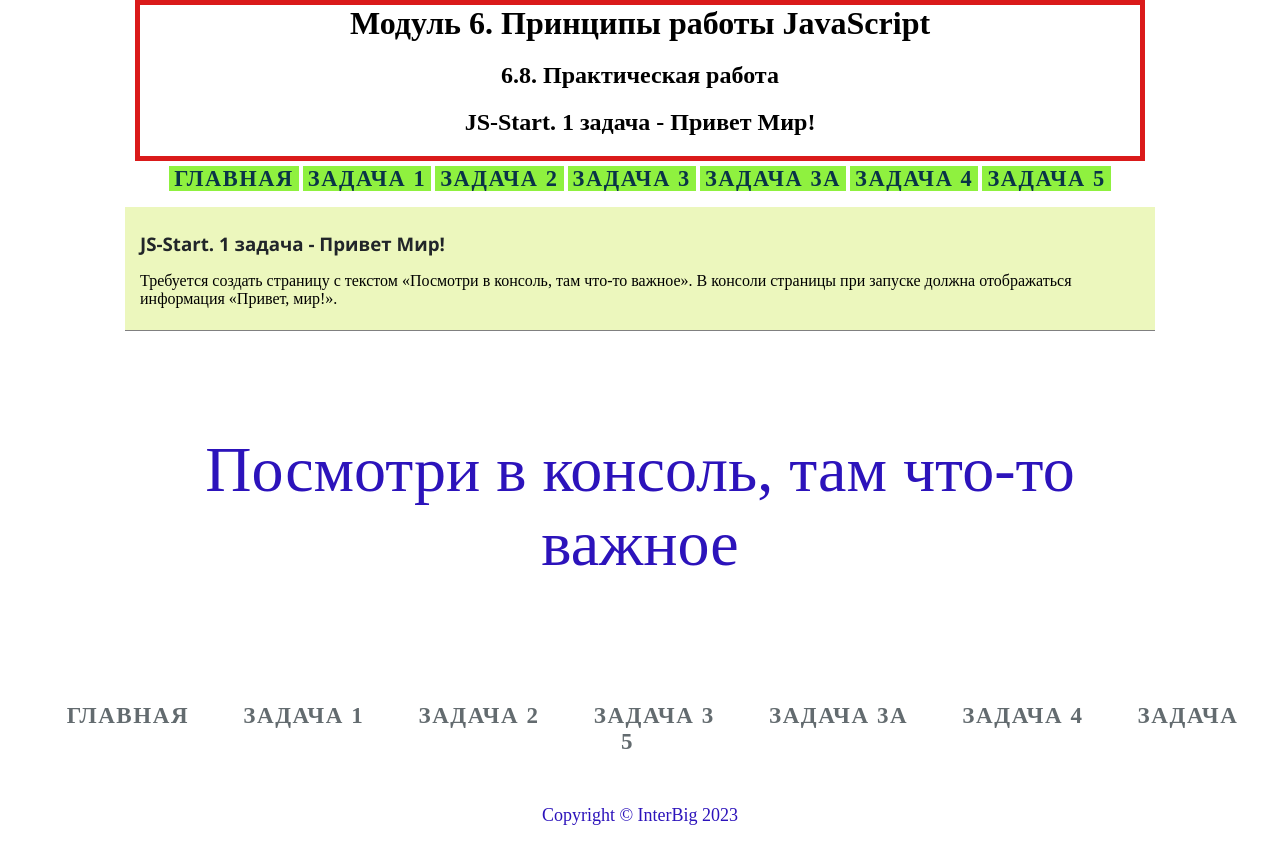
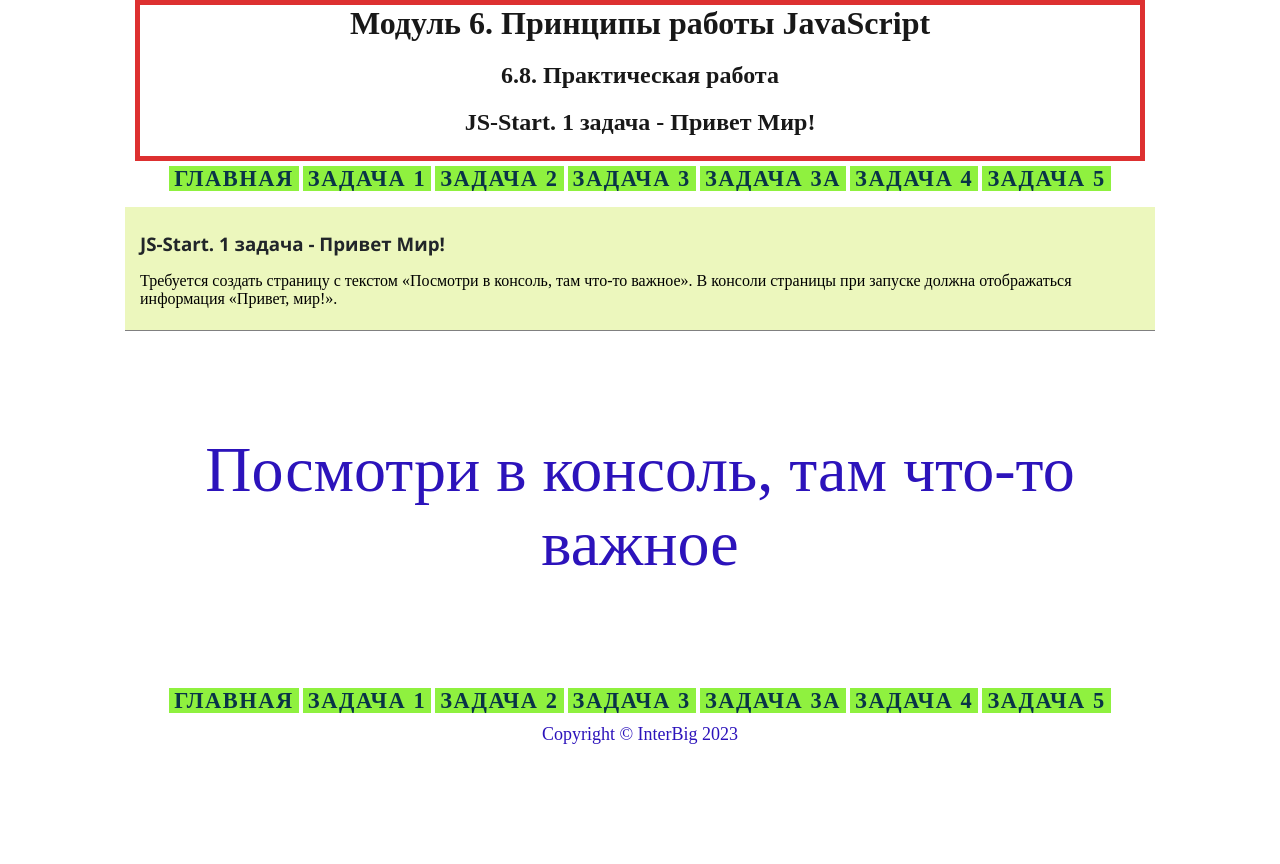
Before and after one commit to InterBig/Task-6.8, a plain HTML site: page task1/index.html in a window 1280 px wide. After the commit the page ends 800 px from the top, so only its background shows below. Drawn offline with Linux system fonts and the light colour scheme.

Commit message:
Edit CSS final footer

```diff
--- a/css/style.css
+++ b/css/style.css
@@ -3,6 +3,7 @@ body {
     min-width: 420px;
     position: relative;
     margin: auto;
+
 }
 
 header {
@@ -13,9 +14,11 @@ header {
     min-width: 420px;
     min-height: 150px;
     margin: auto;
-    /*opacity: 0.1;*/
+    opacity: 0.9;
     top: 50px;
     border: 5px solid #da1a1a;
+    /*background-image: url(../img/claudio-schwarz-i25aqE_YUZs-unsplash.jpg);
+    background-size: contain;*/
 }
 
 h1 {
@@ -31,7 +34,8 @@ h2 {
     text-align: center;
 }
 
-nav {
+nav,
+footer {
     margin: auto;
     text-align: center;
     max-width: 1000px;
@@ -41,11 +45,13 @@ nav {
     text-align: center;
 }
 
-nav .links {
+nav .links,
+footer .links {
     margin-bottom: 10px;
 }
 
-nav .links > a {
+nav .links > a,
+footer .links >a  {
     color: #093347;
     background-color: #8ff13f;
     padding: 0 5px;
@@ -57,7 +63,8 @@ nav .links > a {
 }
 
 /*меняем цвет и фон при наведении */
-nav .links > a:hover {
+nav .links > a:hover,
+footer .links > a:hover {
     color: rgb(10, 13, 238);
     background-color: #86887e;
 }
@@ -116,7 +123,7 @@ article:nth-child(4) h3::before {
     color: rgb(255, 0, 0);
 }
 
-footer {
+/*footer {
     padding-top: 20px;
     padding-bottom: 60px;
     text-align: center;
@@ -137,10 +144,10 @@ footer .links > a {
 }
 
 /*меняем цвет и фон при наведении */
-footer .links > a:hover {
+/*footer .links > a:hover {
     color: rgb(255, 0, 0);
     background-color: #d0d1d3;
-}
+}*/
 
 .copyright {
     color: rgb(44, 19, 187);
```
Also changed, not shown: img/claudio-schwarz-i25aqE_YUZs-unsplash.jpg (added), 1 other file.
